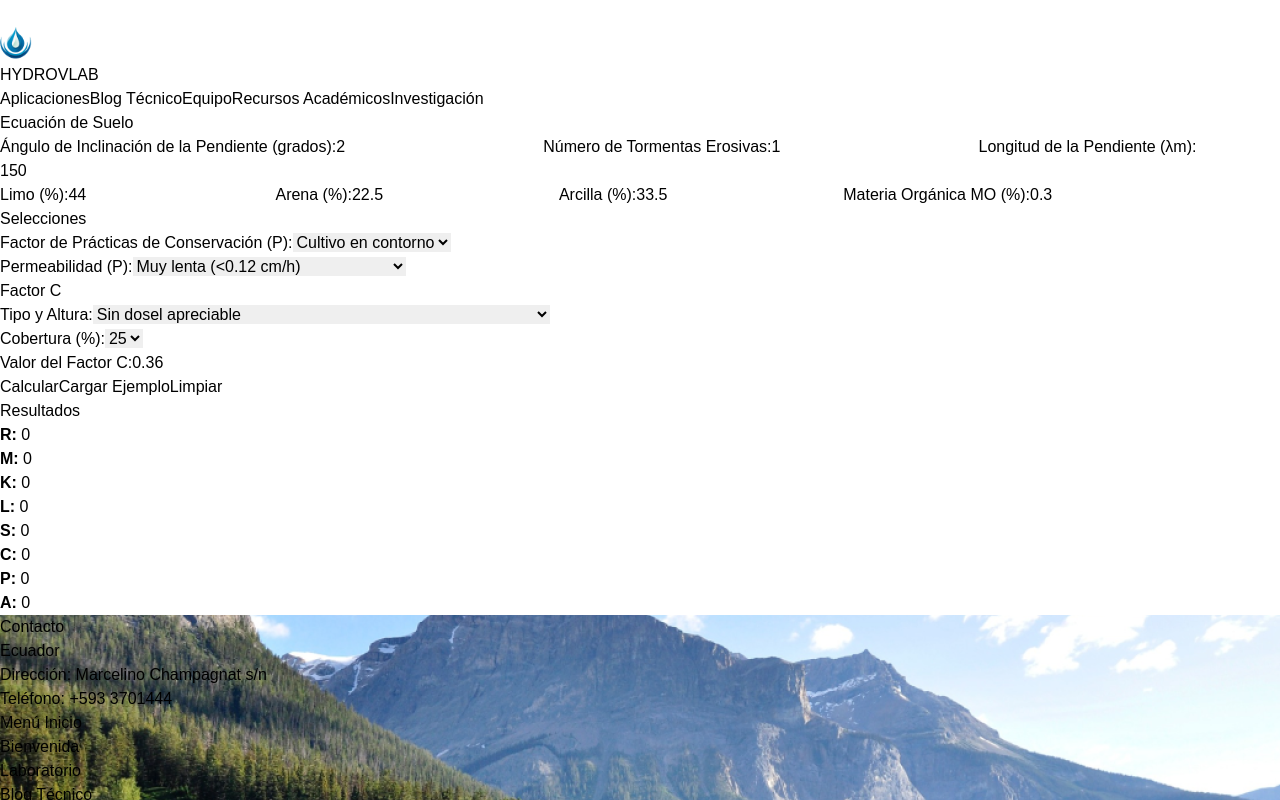
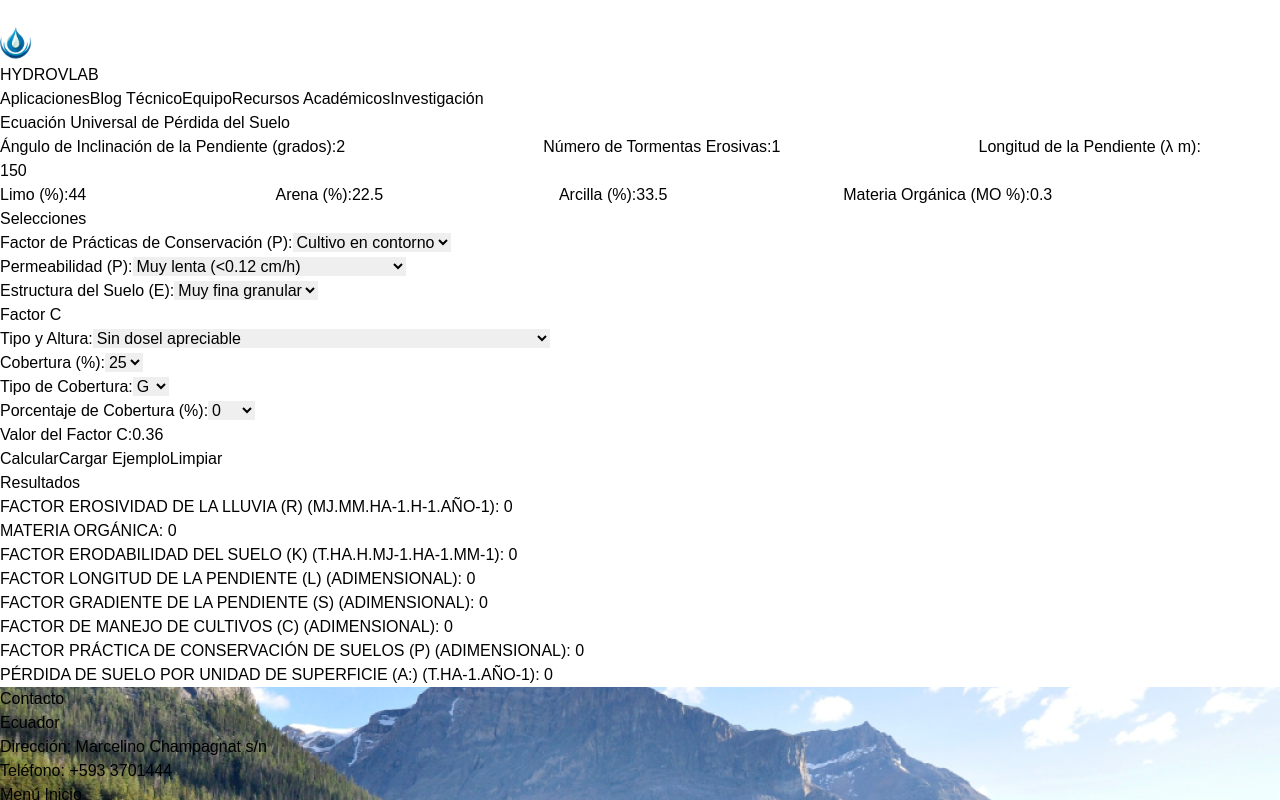
Before and after one commit to JamilErasmo/hydrovlab, a Next.js app: page /Experimentos/EcuacionUniversal in a window 1280 px wide. Shown: the top 800 px of the page. Built offline with nearby package versions, Linux system fonts and the light colour scheme.

Commit message:
Cambios 07

```diff
--- a/src/app/Experimentos/EcuacionUniversal/page.js
+++ b/src/app/Experimentos/EcuacionUniversal/page.js
@@ -10,17 +10,19 @@ const EcuacionSuelo = () => {
     arena: 22.5,
     arcilla: 33.5,
     materiaOrganica: 0.3,
+    // Factores generales: se incluye ahora "estructura" (E)
     factores: {
       conservacion: "Cultivo en contorno",
       permeabilidad: "Muy lenta (<0.12 cm/h)",
       estructura: "Muy fina granular",
     },
     tormentas: [{ intensidad: 5, energia: 15 }],
+    // Factor C con opciones ampliadas
     factorC: {
       tipoAltura: "Sin dosel apreciable",
       cobertura: 25,
       tipoCobertura: "G",
-            porcentajeCobertura: 0,
+      porcentajeCobertura: "0", // Se inicializa como cadena para el select
     },
     factorCValor: 0.36,
   });
@@ -38,7 +40,7 @@ const EcuacionSuelo = () => {
 
   const handleInputChange = (e) => {
     const { name, value } = e.target;
-        setData({ ...data, [name]: parseFloat(value) });
+    setData({ ...data, [name]: value === '' ? '' : parseFloat(value) });
   };
 
   const handleFactorChange = (e, factorGroup) => {
@@ -52,32 +54,54 @@ const EcuacionSuelo = () => {
     });
   };
 
+  const handleFactorCChange = (e) => {
+    const { name, value } = e.target;
+    setData({
+      ...data,
+      factorC: {
+        ...data.factorC,
+        [name]: value,
+      },
+    });
+  };
+
   const calcular = () => {
-        const { anguloPendiente, numeroTormentas, longitudPendiente, limo, arena, arcilla, materiaOrganica, tormentas, factorCValor } = data;
+    const {
+      anguloPendiente,
+      numeroTormentas,
+      longitudPendiente,
+      limo,
+      arena,
+      arcilla,
+      materiaOrganica,
+      tormentas,
+      factorCValor,
+    } = data;
     let totalEnergia = 0;
 
-        // Calcular valores de tormentas con el factor de corrección 2.44
+    // Calcular valores de tormentas usando el factor de corrección 2.44
     tormentas.forEach((tormenta) => {
       const { intensidad, energia } = tormenta;
-            let E_E_I = energia <= 76
+      let E_E_I =
+        energia <= 76
           ? (0.119 + 0.0873 * Math.log10(energia)) * 2.44
           : 0.283 * 2.44;
       totalEnergia += E_E_I * intensidad;
     });
 
-        // Con el ejemplo, r = totalEnergia / 1 ≈ 2.7003
+    // Con el ejemplo, r = totalEnergia / número de tormentas
     const r = totalEnergia / numeroTormentas;
 
     // Materia orgánica (m)
-        const m = (limo + arena) * (100 - arcilla); // Con el ejemplo: 66.5 * 66.5 = 4422.25
+    const m = (limo + arena) * (100 - arcilla);
 
-        // Factor erodabilidad del suelo (k)
-        // Se reemplaza la suma adicional por 3.971 para obtener el valor esperado
+    // Factor de erodabilidad del suelo (k)
     const k = (0.00021 * Math.pow(m, 1.14) * (12 - materiaOrganica) + 3.971) / (100 * 7.594);
 
-        // Factor de gradiente de la pendiente (S)
+    // Factor gradiente de la pendiente (S)
     const anguloRad = Math.atan(anguloPendiente / 100) * (180 / Math.PI);
-        const s = longitudPendiente < 5
+    const s =
+      longitudPendiente < 5
         ? 3 * Math.pow(Math.sin(anguloRad * Math.PI / 180), 0.8) + 0.56
         : anguloPendiente < 9
         ? 10.8 * Math.sin(anguloRad * Math.PI / 180) + 0.03
@@ -88,8 +112,8 @@ const EcuacionSuelo = () => {
     const l = Math.pow(longitudPendiente / 22.13, maux);
 
     // Factor de manejo de cultivos (C) y factor práctica de conservación (P)
-        const c = factorCValor;
-        const pd = 0.6; // Se usa un valor fijo para P
+    const c = parseFloat(data.factorCValor);
+    const pd = 0.6; // Valor fijo para P
 
     // Pérdida de suelo por unidad de superficie (A)
     const perdidaSuelo = r * k * l * s * c * pd;
@@ -125,7 +149,7 @@ const EcuacionSuelo = () => {
         tipoAltura: "Sin dosel apreciable",
         cobertura: 25,
         tipoCobertura: "G",
-                porcentajeCobertura: 0,
+        porcentajeCobertura: "0",
       },
       factorCValor: 0.36,
     });
@@ -178,11 +202,12 @@ const EcuacionSuelo = () => {
 
   return (
     <div>
+      {/* Sección de entrada de datos */}
       <div className="max-w-3xl mx-auto bg-white p-6 rounded-lg shadow-md border border-gray-300 mt-6">
-                <h1 className="text-2xl font-bold text-center text-gray-700 mb-6">Ecuación de Suelo</h1>
+        <h1 className="text-2xl font-bold text-center text-gray-700 mb-6">Ecuación Universal de Pérdida del Suelo</h1>
 
         <div className="grid grid-cols-1 md:grid-cols-2 gap-4">
-                    {/* Campos de entrada numérica */}
+          {/* Entradas numéricas */}
           <div className="space-y-2">
             <label className="block text-gray-600">Ángulo de Inclinación de la Pendiente (grados):</label>
             <input
@@ -202,7 +227,7 @@ const EcuacionSuelo = () => {
               className="w-full p-2 border border-gray-300 rounded-md"
             />
 
-                        <label className="block text-gray-600">Longitud de la Pendiente (λm):</label>
+            <label className="block text-gray-600">Longitud de la Pendiente (λ m):</label>
             <input
               type="number"
               name="longitudPendiente"
@@ -240,7 +265,7 @@ const EcuacionSuelo = () => {
               className="w-full p-2 border border-gray-300 rounded-md"
             />
 
-                        <label className="block text-gray-600">Materia Orgánica MO (%):</label>
+            <label className="block text-gray-600">Materia Orgánica (MO %):</label>
             <input
               type="number"
               name="materiaOrganica"
@@ -251,7 +276,7 @@ const EcuacionSuelo = () => {
           </div>
         </div>
 
-                {/* Selecciones de factores */}
+        {/* Selección de factores generales */}
         <h3 className="text-lg font-semibold text-gray-700 mt-6">Selecciones</h3>
         <div className="grid grid-cols-1 md:grid-cols-2 gap-4">
           <div>
@@ -284,9 +309,24 @@ const EcuacionSuelo = () => {
               <option value="Extremadamente rápida (>25 cm/h)">Extremadamente rápida (&gt;25 cm/h)</option>
             </select>
           </div>
+
+          <div>
+            <label className="block text-gray-600">Estructura del Suelo (E):</label>
+            <select
+              name="estructura"
+              value={data.factores.estructura}
+              onChange={(e) => handleFactorChange(e, "factores")}
+              className="w-full p-2 border border-gray-300 rounded-md"
+            >
+              <option value="Muy fina granular">Muy fina granular</option>
+              <option value="Fina">Fina</option>
+              <option value="Mediana">Mediana</option>
+              <option value="Gruesa">Gruesa</option>
+            </select>
+          </div>
         </div>
 
-                {/* Factor C */}
+        {/* Sección para Factor C */}
         <h3 className="text-lg font-semibold text-gray-700 mt-6">Factor C</h3>
         <div className="grid grid-cols-1 md:grid-cols-2 gap-4">
           <div>
@@ -294,7 +334,7 @@ const EcuacionSuelo = () => {
             <select
               name="tipoAltura"
               value={data.factorC.tipoAltura}
-                            onChange={(e) => handleFactorChange(e, "factorC")}
+              onChange={handleFactorCChange}
               className="w-full p-2 border border-gray-300 rounded-md"
             >
               <option value="Sin dosel apreciable">Sin dosel apreciable</option>
@@ -315,12 +355,42 @@ const EcuacionSuelo = () => {
             <select
               name="cobertura"
               value={data.factorC.cobertura}
-                            onChange={(e) => handleFactorChange(e, "factorC")}
+              onChange={handleFactorCChange}
               className="w-full p-2 border border-gray-300 rounded-md"
             >
               <option value={25}>25</option>
               <option value={50}>50</option>
               <option value={75}>75</option>
+            </select>
+          </div>
+
+          <div>
+            <label className="block text-gray-600">Tipo de Cobertura:</label>
+            <select
+              name="tipoCobertura"
+              value={data.factorC.tipoCobertura}
+              onChange={handleFactorCChange}
+              className="w-full p-2 border border-gray-300 rounded-md"
+            >
+              <option value="G">G</option>
+              <option value="W">W</option>
+            </select>
+          </div>
+
+          <div>
+            <label className="block text-gray-600">Porcentaje de Cobertura (%):</label>
+            <select
+              name="porcentajeCobertura"
+              value={data.factorC.porcentajeCobertura}
+              onChange={handleFactorCChange}
+              className="w-full p-2 border border-gray-300 rounded-md"
+            >
+              <option value="0">0</option>
+              <option value="20">20</option>
+              <option value="40">40</option>
+              <option value="60">60</option>
+              <option value="80">80</option>
+              <option value="100">100</option>
             </select>
           </div>
         </div>
@@ -337,8 +407,9 @@ const EcuacionSuelo = () => {
           />
         </div>
       </div>
+
+      {/* Sección de botones y resultados */}
       <div className="max-w-xl mx-auto bg-white p-6 rounded-lg shadow-md border border-gray-300 mt-6">
-                {/* Botones */}
         <div className="flex justify-center gap-4 mb-6">
           <button
             onClick={calcular}
@@ -360,18 +431,63 @@ const EcuacionSuelo = () => {
           </button>
         </div>
 
-                {/* Resultados */}
-                <div className="bg-gray-100 p-4 rounded-lg shadow-sm">
-                    <h2 className="text-lg font-semibold text-gray-700 mb-3">Resultados</h2>
-                    <div className="grid grid-cols-2 gap-2 text-gray-800">
-                        <p><strong>R:</strong> {results.r}</p>
-                        <p><strong>M:</strong> {results.m}</p>
-                        <p><strong>K:</strong> {results.k}</p>
-                        <p><strong>L:</strong> {results.l}</p>
-                        <p><strong>S:</strong> {results.s}</p>
-                        <p><strong>C:</strong> {results.c}</p>
-                        <p><strong>P:</strong> {results.pd}</p>
-                        <p><strong>A:</strong> {results.perdidaSuelo}</p>
+        <div className="bg-gray-100 p-6 rounded-lg shadow-sm">
+          <h2 className="text-xl font-bold text-gray-700 mb-4">Resultados</h2>
+          <div className="grid grid-cols-1 gap-4">
+            <div className="p-4 bg-white rounded-lg shadow">
+              <p className="text-gray-700">
+                <span className="font-semibold">
+                  FACTOR EROSIVIDAD DE LA LLUVIA (R) (MJ.MM.HA-1.H-1.AÑO-1):
+                </span> {results.r}
+              </p>
+            </div>
+            <div className="p-4 bg-white rounded-lg shadow">
+              <p className="text-gray-700">
+                <span className="font-semibold">MATERIA ORGÁNICA:</span> {results.m}
+              </p>
+            </div>
+            <div className="p-4 bg-white rounded-lg shadow">
+              <p className="text-gray-700">
+                <span className="font-semibold">
+                  FACTOR ERODABILIDAD DEL SUELO (K) (T.HA.H.MJ-1.HA-1.MM-1):
+                </span> {results.k}
+              </p>
+            </div>
+            <div className="p-4 bg-white rounded-lg shadow">
+              <p className="text-gray-700">
+                <span className="font-semibold">
+                  FACTOR LONGITUD DE LA PENDIENTE (L) (ADIMENSIONAL):
+                </span> {results.l}
+              </p>
+            </div>
+            <div className="p-4 bg-white rounded-lg shadow">
+              <p className="text-gray-700">
+                <span className="font-semibold">
+                  FACTOR GRADIENTE DE LA PENDIENTE (S) (ADIMENSIONAL):
+                </span> {results.s}
+              </p>
+            </div>
+            <div className="p-4 bg-white rounded-lg shadow">
+              <p className="text-gray-700">
+                <span className="font-semibold">
+                  FACTOR DE MANEJO DE CULTIVOS (C) (ADIMENSIONAL):
+                </span> {results.c}
+              </p>
+            </div>
+            <div className="p-4 bg-white rounded-lg shadow">
+              <p className="text-gray-700">
+                <span className="font-semibold">
+                  FACTOR PRÁCTICA DE CONSERVACIÓN DE SUELOS (P) (ADIMENSIONAL):
+                </span> {results.pd}
+              </p>
+            </div>
+            <div className="p-4 bg-white rounded-lg shadow">
+              <p className="text-gray-700">
+                <span className="font-semibold">
+                  PÉRDIDA DE SUELO POR UNIDAD DE SUPERFICIE (A:) (T.HA-1.AÑO-1):
+                </span> {results.perdidaSuelo}
+              </p>
+            </div>
           </div>
         </div>
       </div>
```
Also changed, not shown: src/app/Experimentos/ResaltoHidraulicoCircular/page.js (+72 -17 lines), src/app/Experimentos/ThiemCon/page.js (+10 -10 lines), src/app/Experimentos/TiranteNSeccionCircular/page.js (+59 -48 lines), src/app/laboratorios/page.js (+5 -5 lines). Lines whose indentation alone changed are shown as unchanged.
